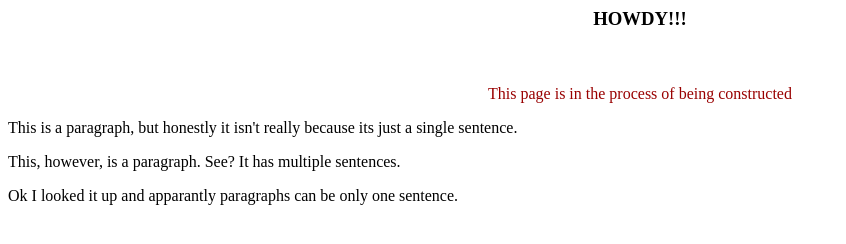
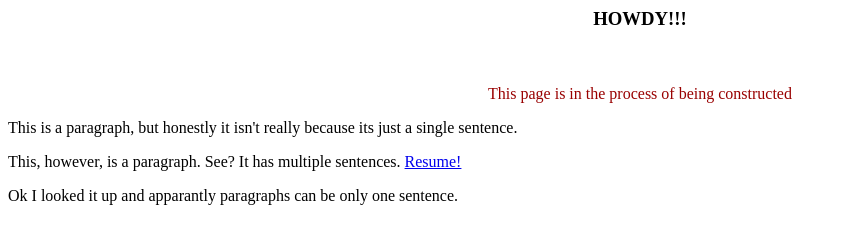
Before and after one commit to geyer-a20/Webpage, a plain HTML site: page index.html in a window 1280 px wide. Shown: the whole page, without its empty margins (0-846 px from the left). Drawn offline with Linux system fonts and the light colour scheme.

Commit message:
Home Computer Sync

```diff
--- a/index.html
+++ b/index.html
@@ -19,7 +19,9 @@
 
 <p> This is a paragraph, but honestly it isn't really because its just a single sentence. </p>
 
-<p> This, however, is a paragraph. See? It has multiple sentences. </p>
+<p> This, however, is a paragraph. See? It has multiple sentences.
+
+ <a href="Geyer_Resume.pdf" target="_blank">Resume!</a> </p>
 
 <p> Ok I looked it up and apparantly paragraphs can be only one sentence. </p>
 
```
Also changed, not shown: 1 other file.
